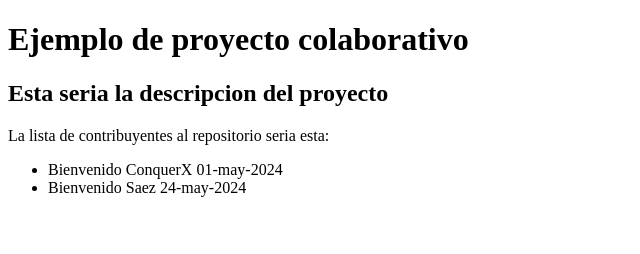
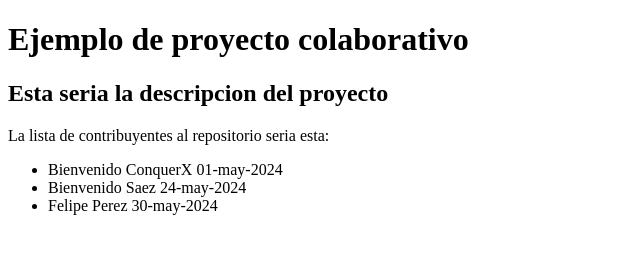
Before and after one commit to antonioboscanf/proyecto1, a plain HTML site: page index.html in a window 1280 px wide. Shown: the whole page, without its empty margins (0-640 px from the left). Drawn offline with Linux system fonts and the light colour scheme.

Commit message:
anadiendo otro colaborador

```diff
--- a/index.html
+++ b/index.html
@@ -13,6 +13,7 @@
         <ul>
             <li>Bienvenido ConquerX 01-may-2024</li>
             <li>Bienvenido Saez 24-may-2024</li>
+            <li>Felipe Perez 30-may-2024</li>
         </ul>
     </header>
 </body>
```
